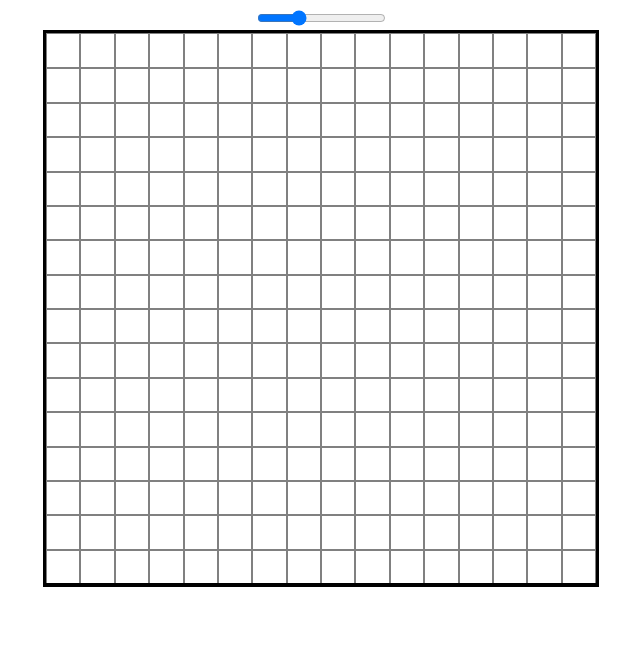
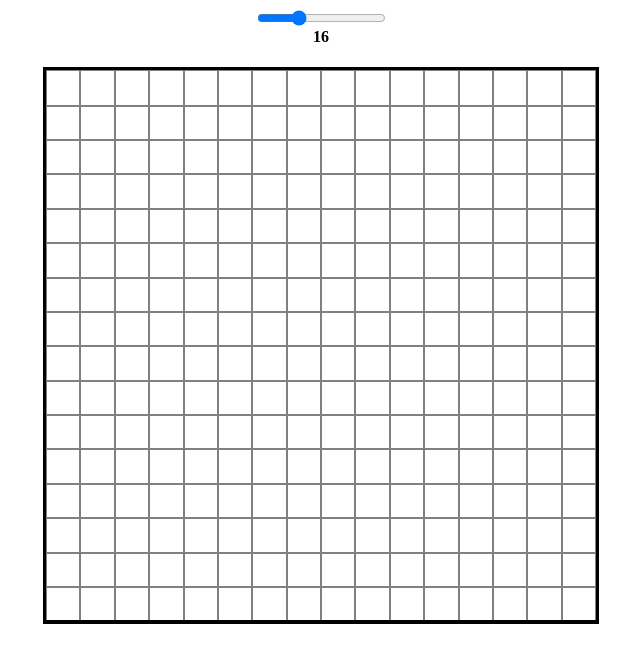
Before and after one commit to sapienfrom2000s/etch-a-sketch, a plain HTML site: page index.html in a window 1280 px wide. Shown: the whole page, without its empty margins (319-959 px from the left). Drawn offline with Linux system fonts and the light colour scheme.

Commit message:
Add "input" event listener to track 'intended' change in  number of grids

```diff
--- a/index.html
+++ b/index.html
@@ -10,6 +10,7 @@
 <body>
     <div class="slider-div">
         <input type="range" min="1" max="50" value="16" class="slider" id="myRange">
+        <h4>16</h4>
     </div>
     <div class="structure16X16">
     </div>
--- a/script.js
+++ b/script.js
@@ -47,6 +47,9 @@ function userSelectionfornumberofGrids(){
         grid(e.target.value);
         trail();
     });
+    slider.addEventListener("input",function(e){
+        slider.nextElementSibling.innerHTML = e.target.value;
+    })
 }
 
 function trail(){
@@ -64,6 +67,13 @@ function changeColor(e){
     e.target.style.backgroundColor =`rgb(${r},${g},${b})`;
 }
 
+// function sliderHover(){
+//     let selectSlider = document.querySelector(".slider");
+//     console.log(selectSlider);
+//     selectSlider.addEventListener("click",function(e){console.log(e.target);})
+// }
+
 grid(16);
 trail();
 userSelectionfornumberofGrids();
+// sliderHover();
--- a/styles.css
+++ b/styles.css
@@ -23,3 +23,13 @@ body{
     flex-direction: column;
     align-items: center;
 }
+
+.slider-div{
+    display: flex;
+    flex-direction: column;
+    align-items: center;
+}
+
+.slider-div > h4{
+    margin-top: 0;
+}
```
